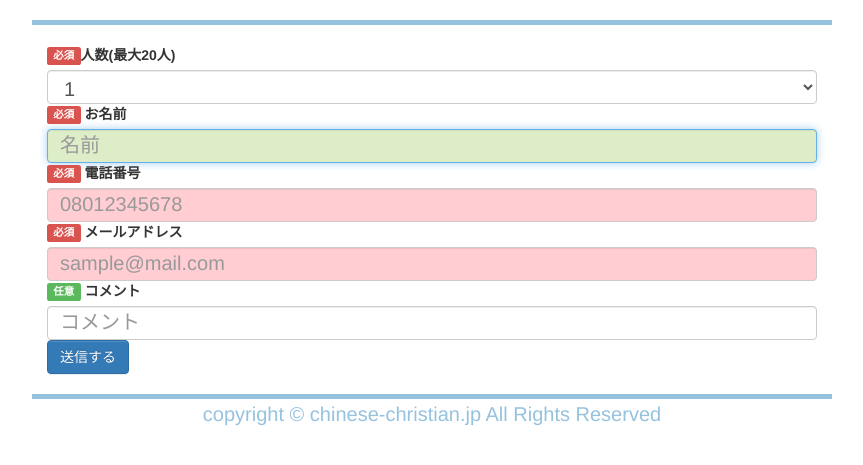
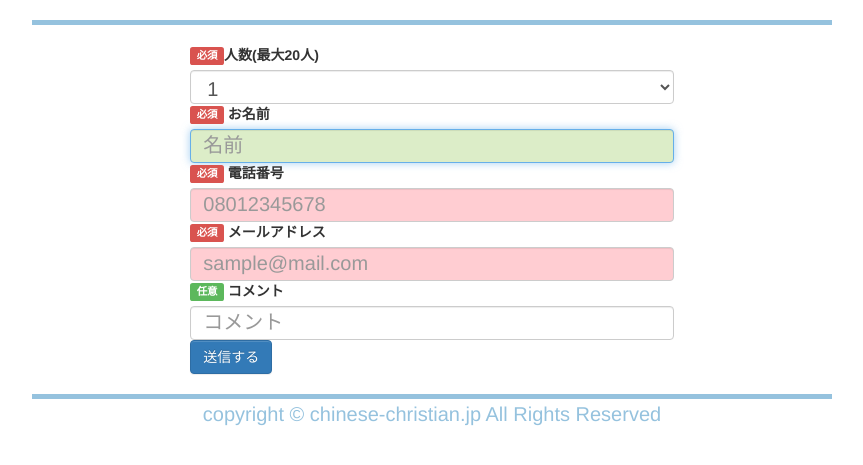
Before and after one commit to ukohank517/Attendance_flask, a Flask app: page /event/entry?event_id=test1 in a window 1280 px wide. Shown: the part 113-578 px from the top of the page, without its empty margins (208-1071 px from the left). Run offline with Flask 2, Linux system fonts and the light colour scheme; data comes from the database, SQL or seed files in the repository; data that the repository does not hold is empty; parts of the project's set-up code (start-up, migrations or seed data) failed here and were passed over; some libraries are stand-ins or nearby versions.

Commit message:
[update] form

```diff
--- a/web/script/templates/event_entry.html
+++ b/web/script/templates/event_entry.html
@@ -3,7 +3,7 @@
 
 <div class="container">
     <form action="/event/entry" method="post" class="row">
-        <div>
+        <div class="col-sm-8 col-sm-offset-2 col-xs-1">
             <input type="hidden" name="event_id" value={{ event_id }}>
             <div class="form-group">
                 <label for="family_number"><span class="label label-danger">必須</span>人数(最大20人)</label>
```
